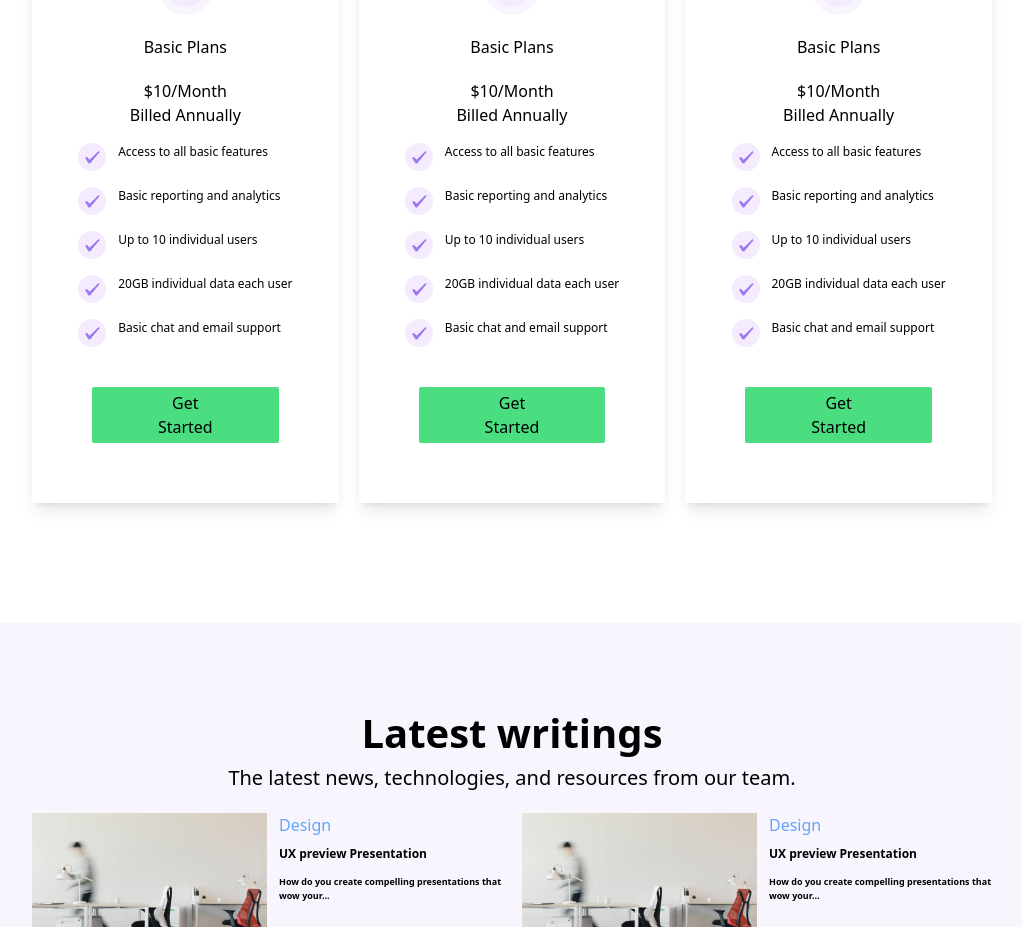
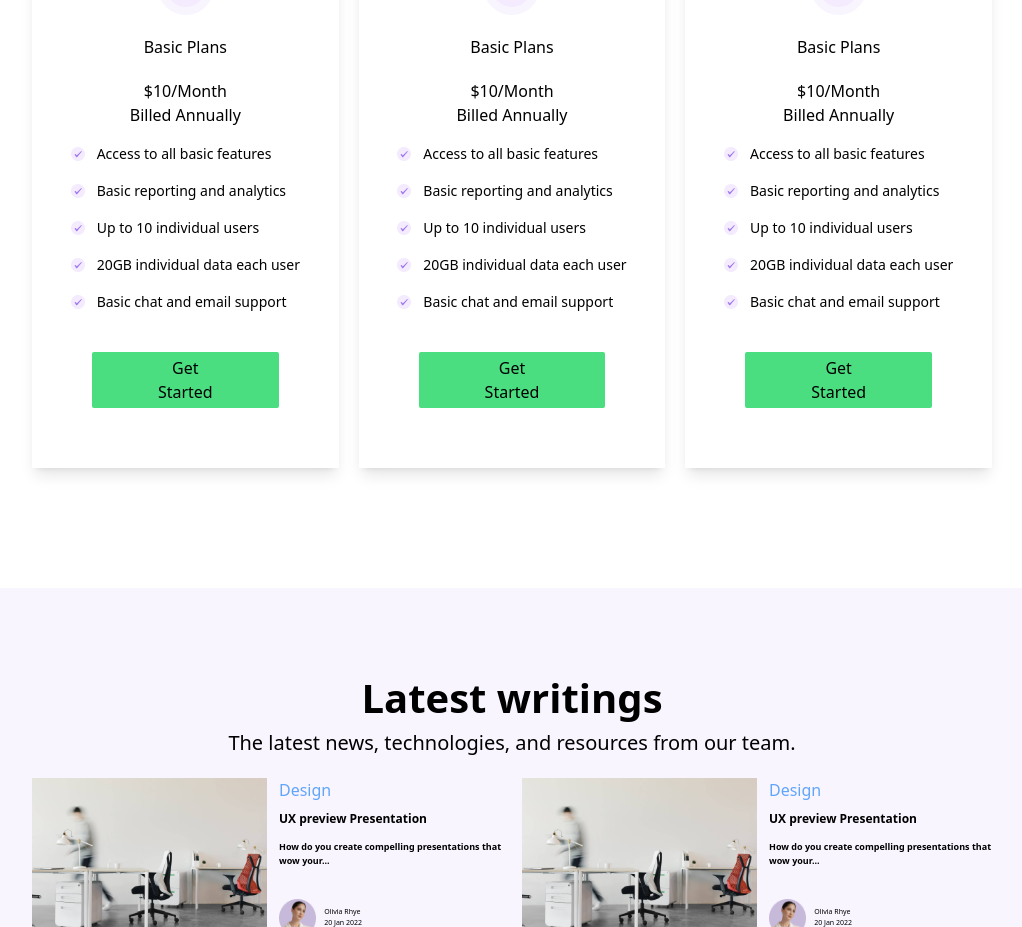
Before and after one commit to olaspanky/lauraproj, a Next.js app: page / in a window 1280 px wide. Shown: the part 4745-5672 px from the top of the page, without its empty margins (128-1150 px from the left). Built offline with nearby package versions, Linux system fonts and the light colour scheme.

Commit message:
more changes

```diff
--- a/components/Pricing.jsx
+++ b/components/Pricing.jsx
@@ -22,11 +22,11 @@ const Pricing = () => {
                 </div>
                 <div className='flex justify-center align-center '>
                 <ul className='list-disk'>
-                <li className='pt-4 flex gap-3 text-[9px] lg:text-[12px]'> <Image src={check}/>Access to all basic features</li>
-                <li className='pt-4 flex gap-3 text-[9px] lg:text-[12px]'> <Image src={check}/>Basic reporting and analytics</li>
-                <li className='pt-4 flex gap-3 text-[9px] lg:text-[12px]'> <Image src={check}/>Up to 10 individual users</li>
-                <li className='pt-4 flex gap-3 text-[9px] lg:text-[12px]'> <Image src={check}/>20GB individual data each user</li>
-                <li className='pt-4 flex gap-3 text-[9px] lg:text-[12px]'> <Image src={check}/>Basic chat and email support</li>
+                <li className='pt-4 flex gap-3 text-[10px] lg:text-[14px]'> <Image src={check} className="w-[1em] object-contain"/>Access to all basic features</li>
+                <li className='pt-4 flex gap-3 text-[10px] lg:text-[14px]'> <Image src={check} className="w-[1em] object-contain"/>Basic reporting and analytics</li>
+                <li className='pt-4 flex gap-3 text-[10px] lg:text-[14px]'> <Image src={check} className="w-[1em] object-contain"/>Up to 10 individual users</li>
+                <li className='pt-4 flex gap-3 text-[10px] lg:text-[14px]'> <Image src={check} className="w-[1em] object-contain"/>20GB individual data each user</li>
+                <li className='pt-4 flex gap-3 text-[10px] lg:text-[14px]'> <Image src={check} className="w-[1em] object-contain"/>Basic chat and email support</li>
                 </ul>
                 </div>
                 <div className='flex justify-center align-center p-10'><button className='px-14 py-1 bg-green-400 p-10 rounded-sm'>Get Started</button></div>
@@ -43,11 +43,11 @@ const Pricing = () => {
                 </div>
                 <div className='flex justify-center align-center '>
                 <ul className='list-disk'>
-                <li className='pt-4 flex gap-3 text-[9px] lg:text-[12px]'> <Image src={check}/>Access to all basic features</li>
-                <li className='pt-4 flex gap-3 text-[9px] lg:text-[12px]'> <Image src={check}/>Basic reporting and analytics</li>
-                <li className='pt-4 flex gap-3 text-[9px] lg:text-[12px]'> <Image src={check}/>Up to 10 individual users</li>
-                <li className='pt-4 flex gap-3 text-[9px] lg:text-[12px]'> <Image src={check}/>20GB individual data each user</li>
-                <li className='pt-4 flex gap-3 text-[9px] lg:text-[12px]'> <Image src={check}/>Basic chat and email support</li>
+                <li className='pt-4 flex gap-3 text-[10px] lg:text-[14px]'> <Image src={check} className="w-[1em] object-contain"/>Access to all basic features</li>
+                <li className='pt-4 flex gap-3 text-[10px] lg:text-[14px]'> <Image src={check} className="w-[1em] object-contain"/>Basic reporting and analytics</li>
+                <li className='pt-4 flex gap-3 text-[10px] lg:text-[14px]'> <Image src={check} className="w-[1em] object-contain"/>Up to 10 individual users</li>
+                <li className='pt-4 flex gap-3 text-[10px] lg:text-[14px]'> <Image src={check} className="w-[1em] object-contain"/>20GB individual data each user</li>
+                <li className='pt-4 flex gap-3 text-[10px] lg:text-[14px]'> <Image src={check} className="w-[1em] object-contain"/>Basic chat and email support</li>
                 </ul>
                 </div>
                 <div className='flex justify-center align-center p-10'><button className='px-14 py-1 bg-green-400 p-10 rounded-sm'>Get Started</button></div>
@@ -64,11 +64,11 @@ const Pricing = () => {
                 </div>
                 <div className='flex justify-center align-center '>
                 <ul className='list-disk'>
-                <li className='pt-4 flex gap-3 text-[9px] lg:text-[12px]'> <Image src={check}/>Access to all basic features</li>
-                <li className='pt-4 flex gap-3 text-[9px] lg:text-[12px]'> <Image src={check}/>Basic reporting and analytics</li>
-                <li className='pt-4 flex gap-3 text-[9px] lg:text-[12px]'> <Image src={check}/>Up to 10 individual users</li>
-                <li className='pt-4 flex gap-3 text-[9px] lg:text-[12px]'> <Image src={check}/>20GB individual data each user</li>
-                <li className='pt-4 flex gap-3 text-[9px] lg:text-[12px]'> <Image src={check}/>Basic chat and email support</li>
+                <li className='pt-4 flex gap-3 text-[10px] lg:text-[14px]'> <Image src={check} className="w-[1em] object-contain"/>Access to all basic features</li>
+                <li className='pt-4 flex gap-3 text-[10px] lg:text-[14px]'> <Image src={check} className="w-[1em] object-contain"/>Basic reporting and analytics</li>
+                <li className='pt-4 flex gap-3 text-[10px] lg:text-[14px]'> <Image src={check} className="w-[1em] object-contain"/>Up to 10 individual users</li>
+                <li className='pt-4 flex gap-3 text-[10px] lg:text-[14px]'> <Image src={check} className="w-[1em] object-contain"/>20GB individual data each user</li>
+                <li className='pt-4 flex gap-3 text-[10px] lg:text-[14px]'> <Image src={check} className="w-[1em] object-contain"/>Basic chat and email support</li>
                 </ul>
                 </div>
                 <div className='flex justify-center align-center p-10'><button className='px-14 py-1 bg-green-400 p-10 rounded-sm'>Get Started</button></div>
--- a/components/Writings.jsx
+++ b/components/Writings.jsx
@@ -17,14 +17,14 @@ const Writings = () => {
 
             <div className='col-span-1 grid grid-cols-2'>
             <div className='col-span-1'><Image src={image}/> </div>
-            <div className='col-span-1 pl-3'>
+            <div className='col-span-1 pl-1 lg:pl-3'>
             <h1 className='text-blue-400'>Design</h1>
-            <p className='mt-2 font-bold text-[12px]'>UX preview Presentation</p>
-            <p className='mt-3 font-semibold text-[9px]'>How do you create compelling presentations that wow your...</p>
+            <p className='lg:mt-2 mt-1 font-bold text-[12px]'>UX preview Presentation</p>
+            <p className='lg:mt-3 mt-1 font-semibold text-[9px]'>How do you create compelling presentations that wow your...</p>
 
-            <div className='grid grid-cols-1 lg:grid-cols-2 mt-5'>
+            <div className='grid grid-cols-1 lg:grid-cols-2 mt-1 lg:mt-5'>
             <div className='col-span-1 grid grid-cols-12 py-3'>
-            <div className='col-span-4'><Image src={avatar}/></div>
+            <div className='col-span-4'><Image src={avatar} classname="w-[1em] object-contain"/></div>
             <div className='col-span-8 text-[7px] align-center p-2'>
             <h1>Olivia Rhye</h1>
             <p>20 Jan 2022</p>
@@ -38,14 +38,14 @@ const Writings = () => {
 
             <div className='col-span-1 grid grid-cols-2'>
             <div className='col-span-1'><Image src={image}/> </div>
-            <div className='col-span-1 pl-3'>
+            <div className='col-span-1 pl-1 lg:pl-3'>
             <h1 className='text-blue-400'>Design</h1>
-            <p className='mt-2 font-bold text-[12px]'>UX preview Presentation</p>
-            <p className='mt-3 font-semibold text-[9px]'>How do you create compelling presentations that wow your...</p>
+            <p className='lg:mt-2 mt-1 font-bold text-[12px]'>UX preview Presentation</p>
+            <p className='lg:mt-3 mt-1 font-semibold text-[9px]'>How do you create compelling presentations that wow your...</p>
 
-            <div className='grid grid-cols-1 lg:grid-cols-2 mt-5'>
+            <div className='grid grid-cols-1 lg:grid-cols-2 mt-1 lg:mt-5'>
             <div className='col-span-1 grid grid-cols-12 py-3'>
-            <div className='col-span-4'><Image src={avatar}/></div>
+            <div className='col-span-4'><Image src={avatar} classname="w-[1em] object-contain"/></div>
             <div className='col-span-8 text-[7px] align-center p-2'>
             <h1>Olivia Rhye</h1>
             <p>20 Jan 2022</p>
@@ -66,14 +66,14 @@ const Writings = () => {
 
             <div className='col-span-1 grid grid-cols-2'>
             <div className='col-span-1'><Image src={image}/> </div>
-            <div className='col-span-1 pl-3'>
+            <div className='col-span-1 pl-1 lg:pl-3'>
             <h1 className='text-blue-400'>Design</h1>
-            <p className='mt-2 font-bold text-[12px]'>UX preview Presentation</p>
-            <p className='mt-3 font-semibold text-[9px]'>How do you create compelling presentations that wow your...</p>
+            <p className='lg:mt-2 mt-1 font-bold text-[12px]'>UX preview Presentation</p>
+            <p className='lg:mt-3 mt-1 font-semibold text-[9px]'>How do you create compelling presentations that wow your...</p>
 
-            <div className='grid grid-cols-1 lg:grid-cols-2 mt-5'>
+            <div className='grid grid-cols-1 lg:grid-cols-2 mt-1 lg:mt-5'>
             <div className='col-span-1 grid grid-cols-12 py-3'>
-            <div className='col-span-4'><Image src={avatar}/></div>
+            <div className='col-span-4'><Image src={avatar} classname="w-[1em] object-contain"/></div>
             <div className='col-span-8 text-[7px] align-center p-2'>
             <h1>Olivia Rhye</h1>
             <p>20 Jan 2022</p>
@@ -87,14 +87,14 @@ const Writings = () => {
 
             <div className='col-span-1 grid grid-cols-2'>
             <div className='col-span-1'><Image src={image}/> </div>
-            <div className='col-span-1 pl-3'>
+            <div className='col-span-1 pl-1 lg:pl-3'>
             <h1 className='text-blue-400'>Design</h1>
-            <p className='mt-2 font-bold text-[12px]'>UX preview Presentation</p>
-            <p className='mt-3 font-semibold text-[9px]'>How do you create compelling presentations that wow your...</p>
+            <p className='lg:mt-2 mt-1 font-bold text-[12px]'>UX preview Presentation</p>
+            <p className='lg:mt-3 mt-1 font-semibold text-[9px]'>How do you create compelling presentations that wow your...</p>
 
-            <div className='grid grid-cols-1 lg:grid-cols-2 mt-5'>
+            <div className='grid grid-cols-1 lg:grid-cols-2 mt-1 lg:mt-5'>
             <div className='col-span-1 grid grid-cols-12 py-3'>
-            <div className='col-span-4'><Image src={avatar}/></div>
+            <div className='col-span-4'><Image src={avatar} classname="w-[1em] object-contain"/></div>
             <div className='col-span-8 text-[7px] align-center p-2'>
             <h1>Olivia Rhye</h1>
             <p>20 Jan 2022</p>
```
